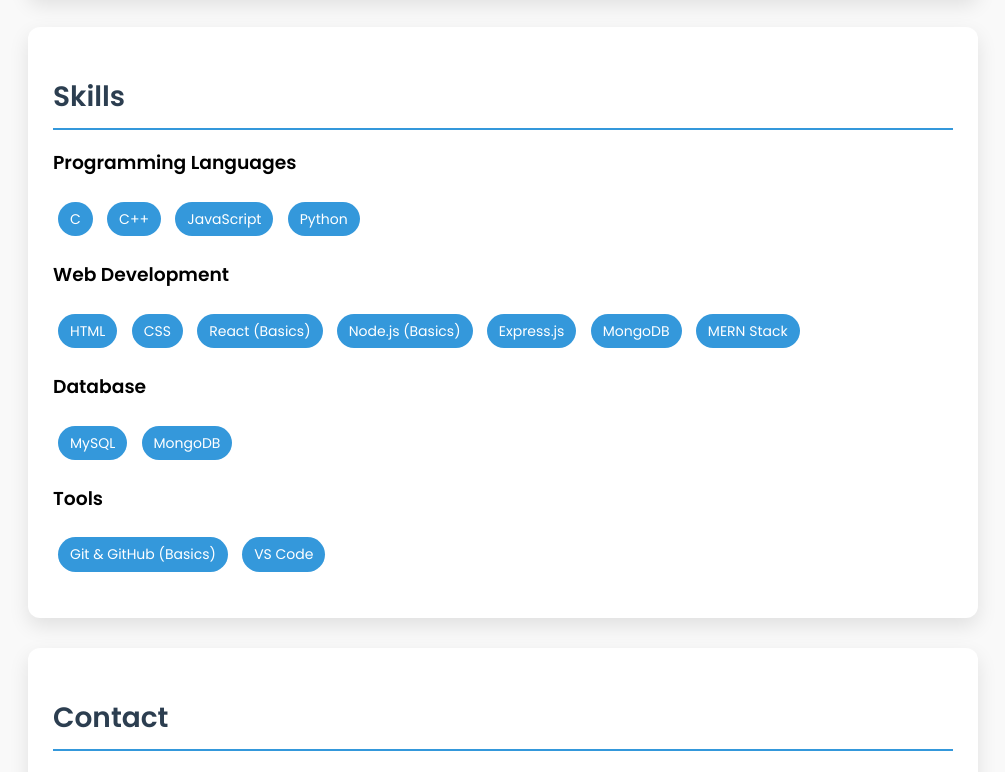
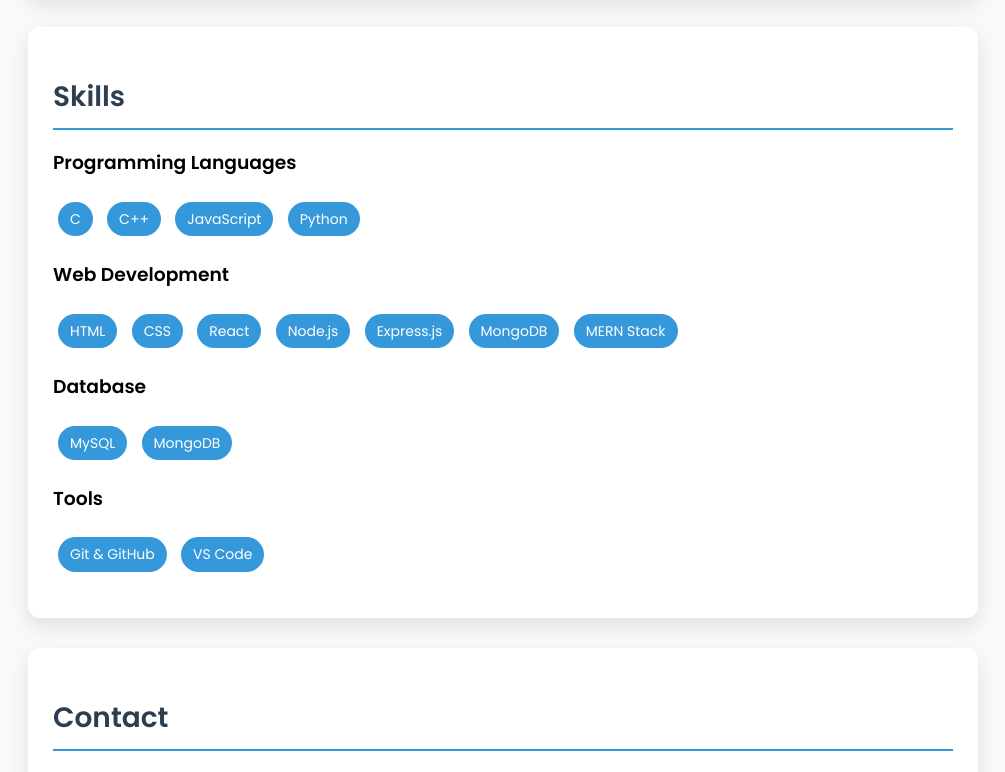
Before and after one commit to shitalmotilal21-svg/shital-portfolio, a plain HTML site: page index.html in a window 1280 px wide. Shown: the part 439-1211 px from the top of the page, without its empty margins (137-1142 px from the left). Drawn offline with Linux system fonts and the light colour scheme.

Commit message:
Update index.html

```diff
--- a/index.html
+++ b/index.html
@@ -65,8 +65,8 @@
         <ul>
             <li>HTML</li>
             <li>CSS</li>
-            <li>React (Basics)</li>
-            <li>Node.js (Basics)</li>
+            <li>React</li>
+            <li>Node.js</li>
             <li>Express.js</li>
             <li>MongoDB</li>
             <li>MERN Stack</li>
@@ -80,7 +80,7 @@
 
         <h3>Tools</h3>
         <ul>
-            <li>Git & GitHub (Basics)</li>
+            <li>Git & GitHub</li>
             <li>VS Code</li>
         </ul>
     </div>
```
